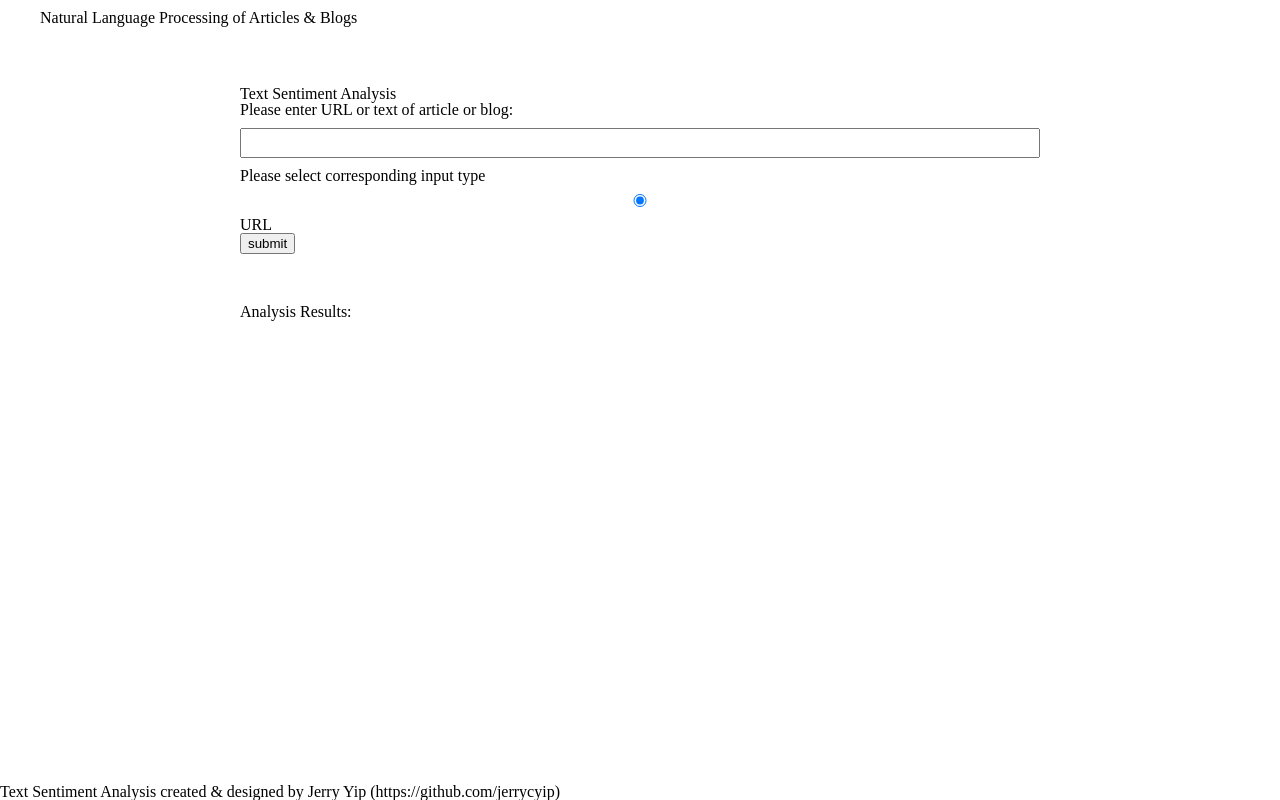
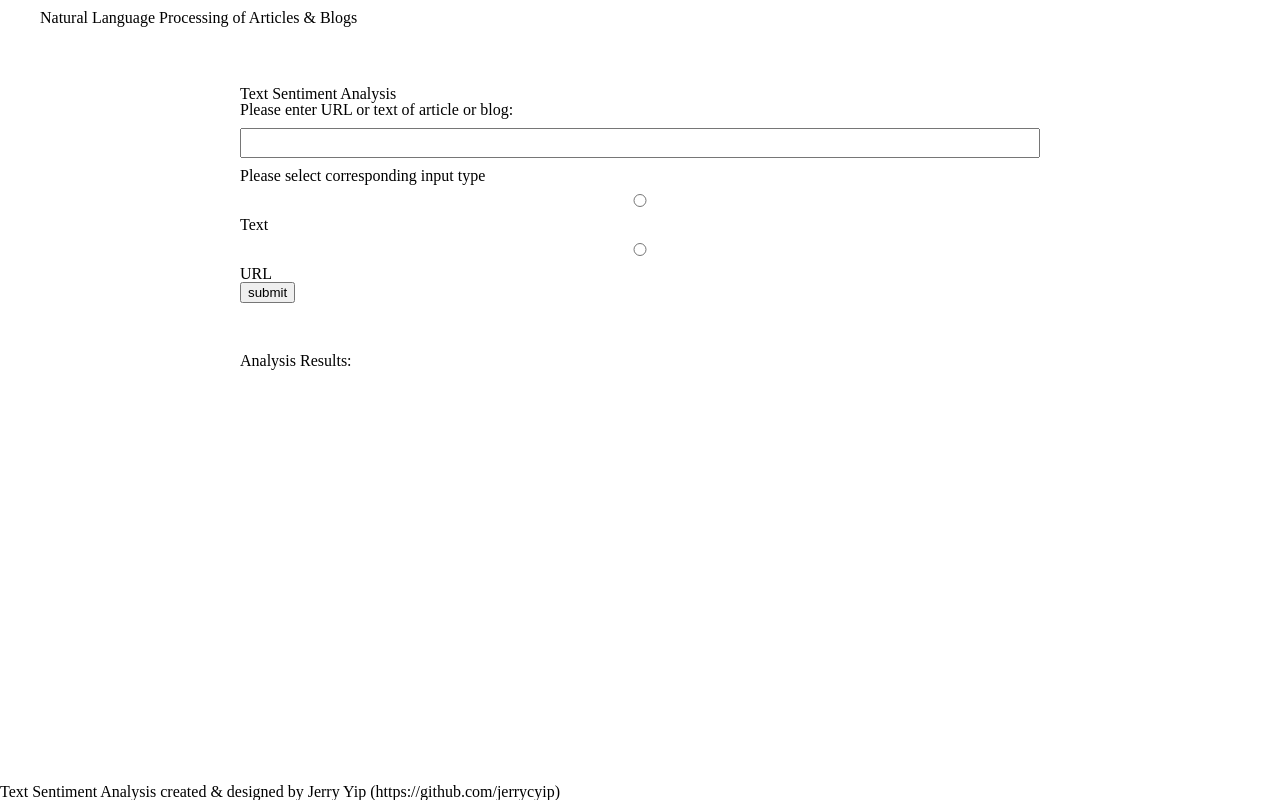
Before and after one commit to jerrycyip/evaluate-news-nlp, a website: page src/client/views/index.html in a window 1280 px wide. Drawn offline with nearby package versions, Linux system fonts and the light colour scheme; files that its build step writes are made by us from their sources.

Commit message:
fix: add url radio button

```diff
--- a/src/client/views/index.html
+++ b/src/client/views/index.html
@@ -28,7 +28,9 @@
                 Please select corresponding input type
             </label>
             <fieldset>
-                <input type="radio" id="radio-word" name="url" value="text" checked />
+                <input type="radio" id="radio-text" name="text" value="text"/>
+                <label for="text">Text</label>
+                <input type="radio" id="radio-url" name="url" value="url"/>
                 <label for="url">URL</label>
             </fieldset>
             <button type="submit" id="btn-submit" onclick="return Client.handleSubmit(event)"
@@ -55,5 +57,4 @@
         }
     </script>
 </body>
-
 </html>
```
